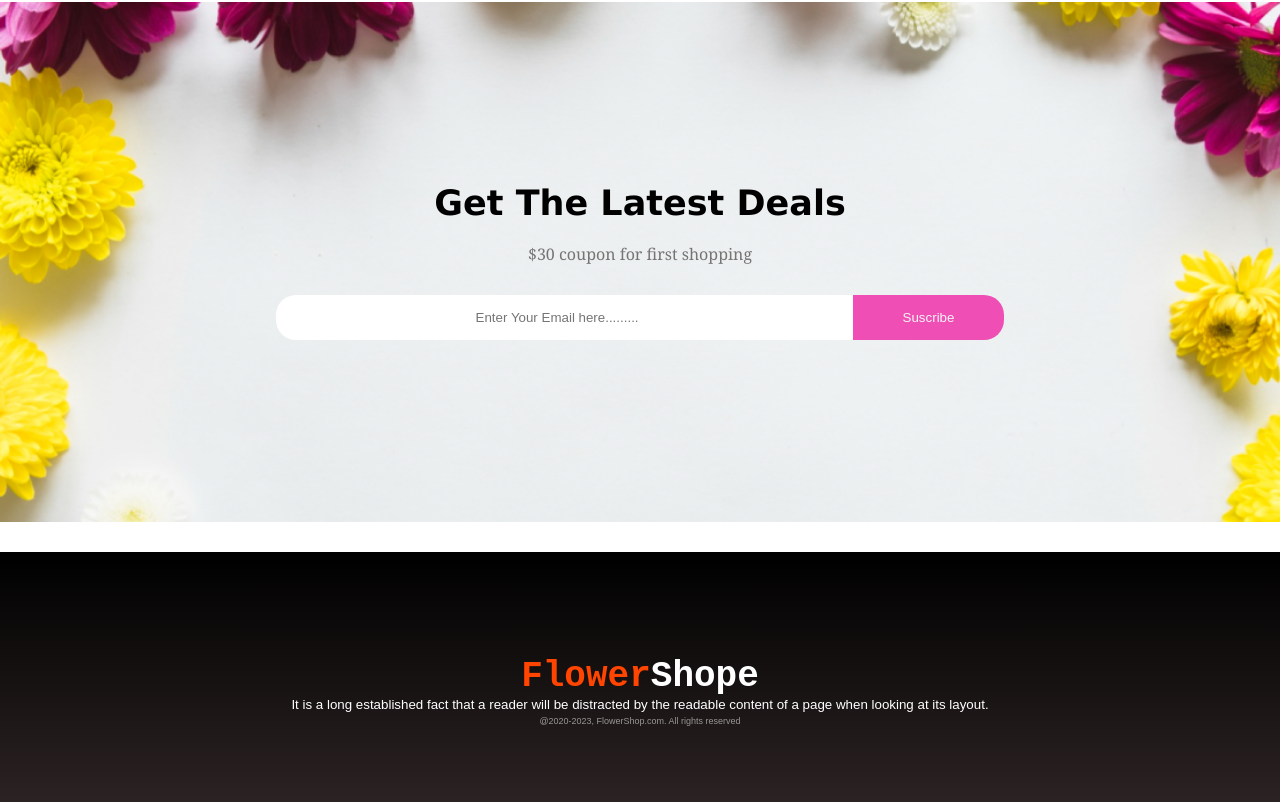
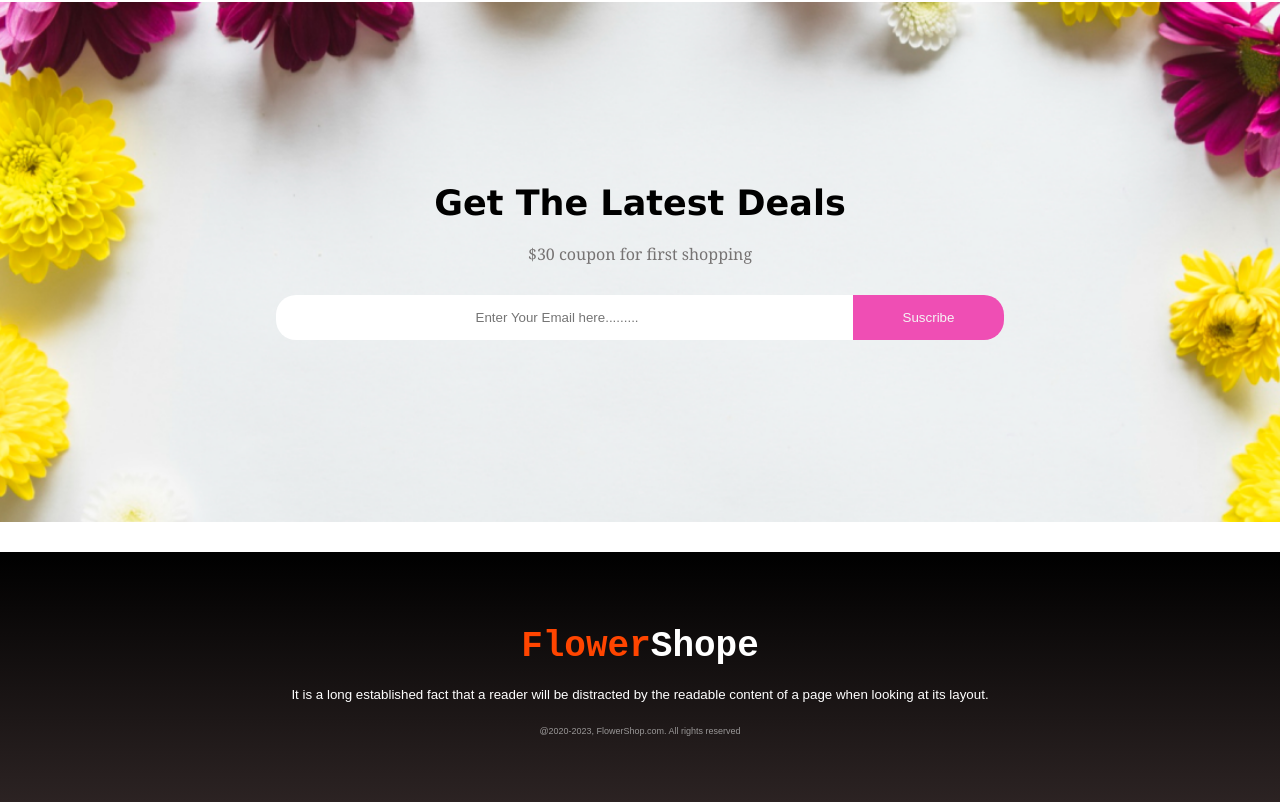
Before and after one commit to adnan683515/PH_Flower_site_Responsive, a plain HTML site: page index.html in a window 1280 px wide. Shown: the part 2258-3060 px from the top of the page. Drawn offline with Linux system fonts and the light colour scheme.

Commit message:
last update

```diff
--- a/app.css
+++ b/app.css
@@ -299,6 +299,9 @@ footer{
     font-size: smaller;
     font-family: Arial, Helvetica, sans-serif;
 }
+footer p{
+    margin: 20px 0;
+}
 footer small{
     font-size: xx-small;
     color: rgb(153, 151, 151);
```
